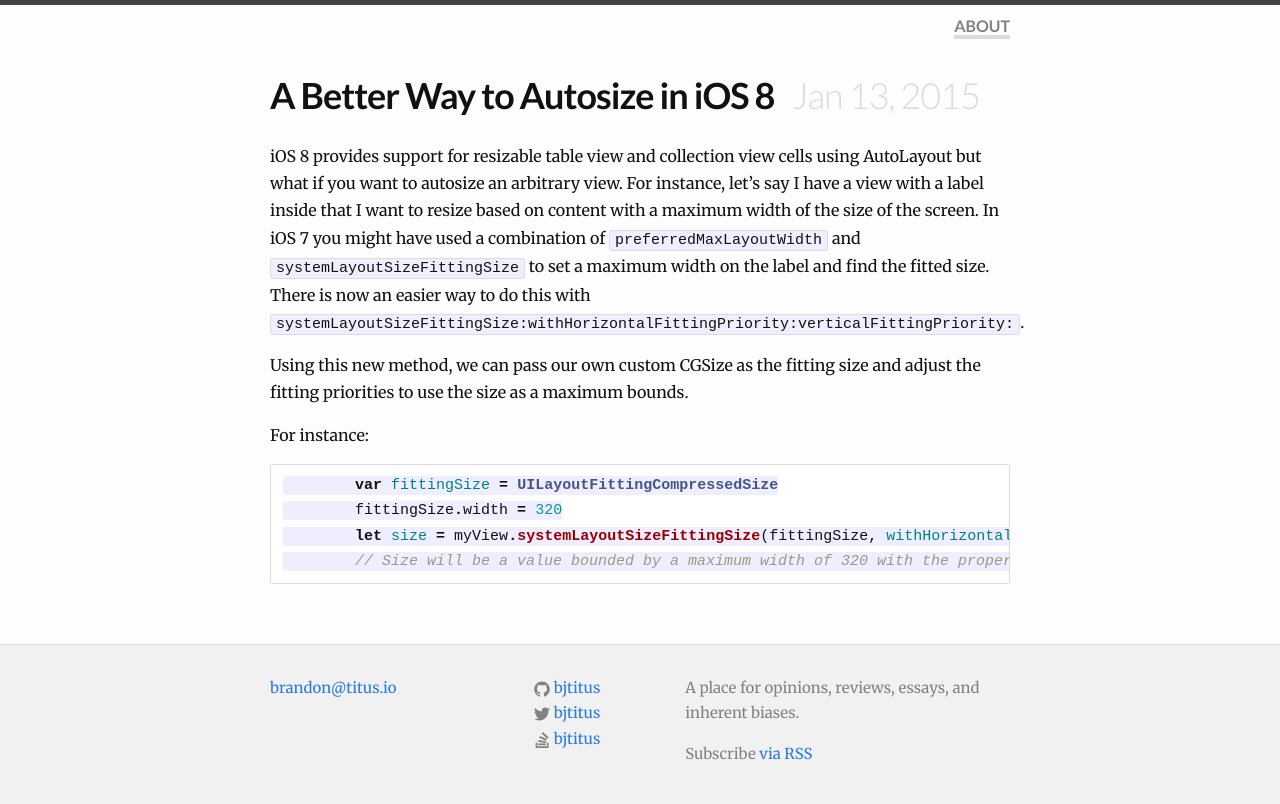
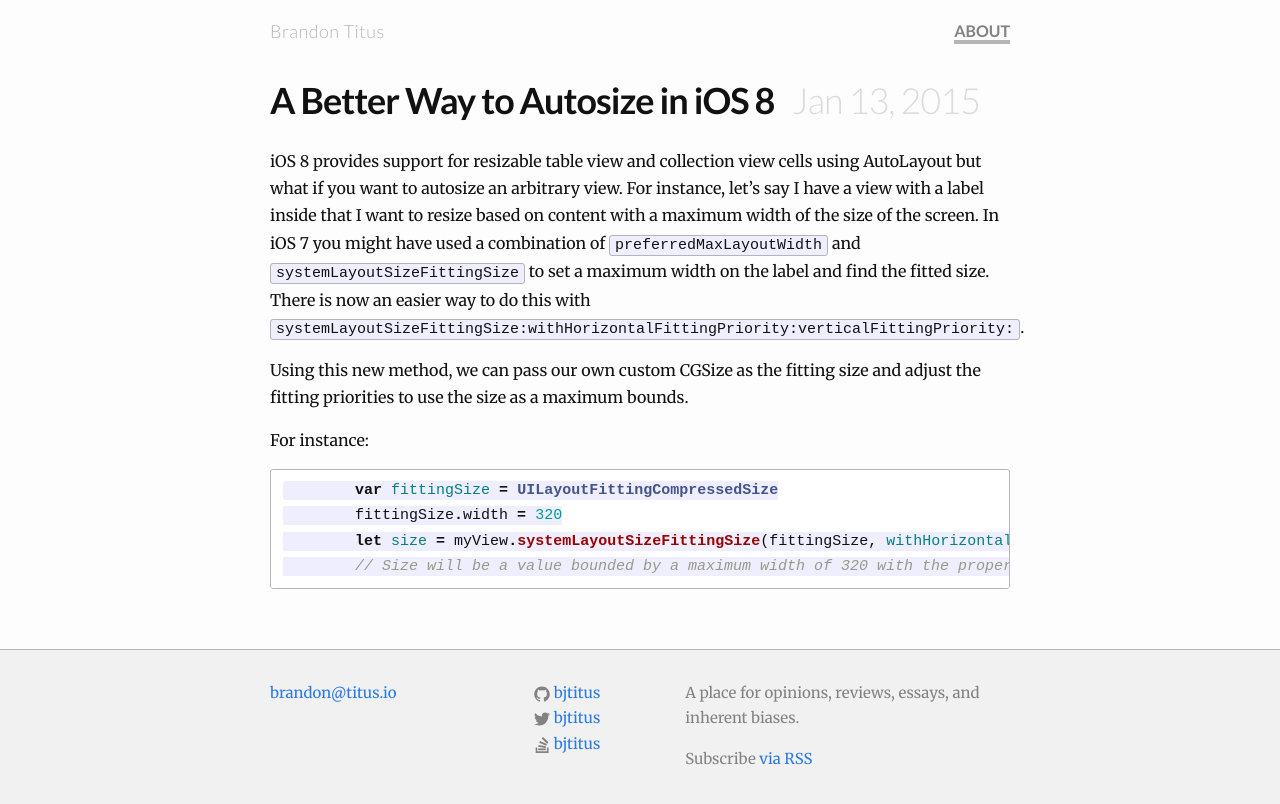
Before and after one commit to bjtitus/bjtitus.github.com, a Jekyll site: the page built from _posts/2015-01-13-a-better-way-to-autosize-in-ios-8.markdown, in a window 1280 px wide. Shown: the top 804 px of the page. Built offline with Jekyll 4.4.1, drawn with Linux system fonts in a browser that asks for light colours; Markdown is read by kramdown in place of the engine named in the settings.

Commit message:
Add title and tweak a few colors

```diff
--- a/_config.yml
+++ b/_config.yml
@@ -1,5 +1,5 @@
 # Site settings
-title: Titus Totidem
+title: Brandon Titus
 email: brandon@titus.io
 description: > # this means to ignore newlines until "baseurl:"
   A place for opinions, reviews, essays, and inherent biases.
--- a/_includes/header.html
+++ b/_includes/header.html
@@ -2,7 +2,7 @@
 
   <div class="wrapper">
 
-    <!-- <a class="site-title" href="{{ site.baseurl }}/">{{ site.title }}</a> -->
+    <a class="site-title" href="{{ site.baseurl }}/">{{ site.title }}</a>
 
     <nav class="site-nav">
       <a href="#" class="menu-icon">
--- a/_sass/_layout.scss
+++ b/_sass/_layout.scss
@@ -3,7 +3,7 @@
  */
 .site-header {
     background-color: $background-color;
-    border-top: 5px solid $grey-color-dark;
+	padding-top: 10px;
     min-height: 42px;
 
     // Positioning context for the mobile navigation icon
@@ -11,16 +11,21 @@
 }
 
 .site-title {
-    font-size: 26px;
+    font-size: 18px;
     line-height: 42px;
     letter-spacing: -1px;
     margin-bottom: 0;
     float: left;
+    font-family: Lato, Arial, sans-serif;
+	letter-spacing: 0.5px;
 
     &,
     &:visited {
-        color: $grey-color-dark;
+		color: $grey-color-light;
     }
+	&:hover {
+		color: $grey-color-dark;
+	}
 }
 
 .site-nav {
@@ -198,7 +203,7 @@
     font-family: Lato;
     font-weight: 300;
     // font-size: $small-font-size;
-    color: $grey-color-light;
+    color: $grey-color-extralight;
 
     .post-list > li & {
 		float: right;
@@ -275,7 +280,8 @@
 
 .timeCount {
 	display: inline-block;
-	height: 100%;
+	vertical-align: middle;
+	margin-left: 4px;
 }
 
 .timeBlock {
--- a/css/main.scss
+++ b/css/main.scss
@@ -18,7 +18,8 @@ $background-color: #fdfdfd;
 $brand-color:      #2a7ae2;
 
 $grey-color:       #828282;
-$grey-color-light: lighten($grey-color, 35%);
+$grey-color-extralight: lighten($grey-color, 35%);
+$grey-color-light: lighten($grey-color, 20%);
 $grey-color-dark:  darken($grey-color, 25%);
 
 $on-palm:          600px;
```
